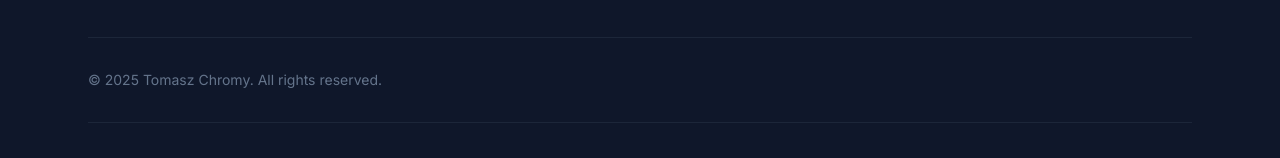
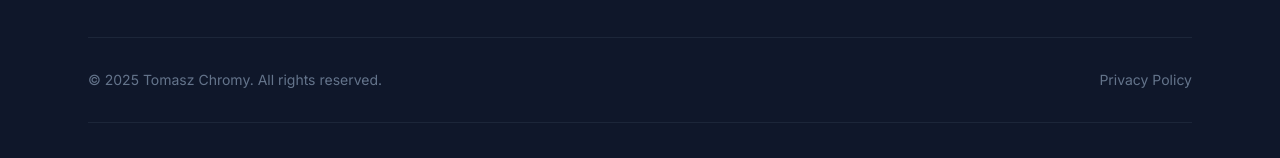
Before and after one commit to TomaszChromy/tomasz-chromy-web, a React (Vite) app: page / in a window 1280 px wide. Shown: the part 11062-11220 px from the top of the page. Built offline with nearby package versions, Linux system fonts and the light colour scheme.

Commit message:
Add custom favicon, og-image, and privacy policy link

```diff
--- a/index.html
+++ b/index.html
@@ -40,9 +40,9 @@
   />
 
   <!-- ============================= -->
-  <!-- FAVICON (Vite domyślny, możesz podmienić plik) -->
+  <!-- FAVICON -->
   <!-- ============================= -->
-  <link rel="icon" type="image/svg+xml" href="/vite.svg" />
+  <link rel="icon" type="image/svg+xml" href="/favicon.svg" />
 
   <!-- ============================= -->
   <!-- Open Graph -->
--- a/src/components/Layout.tsx
+++ b/src/components/Layout.tsx
@@ -232,6 +232,12 @@ const Layout: React.FC<LayoutProps> = ({ children }) => {
             <p className="text-xs sm:text-sm text-cool-400 text-center md:text-left">
               © {new Date().getFullYear()} Tomasz Chromy. {t.footer.rights}
             </p>
+            <a
+              href="#privacy"
+              className="text-xs sm:text-sm text-cool-400 hover:text-accent-blue transition-colors"
+            >
+              {t.footer.privacyPolicy}
+            </a>
           </div>
 
           {/* DISCLAIMER - fixed at bottom with same style as logo */}
--- a/src/i18n/translations.ts
+++ b/src/i18n/translations.ts
@@ -168,6 +168,7 @@ export const translations = {
       rights: 'All rights reserved.',
       disclaimer: 'This website was created for training purposes only and does not constitute a commercial offer.',
       bio: "Full-stack developer passionate about creating beautiful, functional web experiences. Let's turn your ideas into reality.",
+      privacyPolicy: 'Privacy Policy',
     },
 
     // For Whom
@@ -438,6 +439,7 @@ export const translations = {
       rights: 'Wszelkie prawa zastrzeżone.',
       disclaimer: 'Ta strona została stworzona wyłącznie w celach szkoleniowych i nie stanowi oferty handlowej.',
       bio: 'Full-stack developer z pasją do tworzenia pięknych, funkcjonalnych stron internetowych. Zamieńmy Twoje pomysły w rzeczywistość.',
+      privacyPolicy: 'Polityka Prywatności',
     },
 
     // For Whom
@@ -708,6 +710,7 @@ export const translations = {
       rights: 'Alle rechten voorbehouden.',
       disclaimer: 'Deze website is uitsluitend gemaakt voor trainingsdoeleinden en vormt geen commercieel aanbod.',
       bio: 'Full-stack developer met passie voor het creëren van mooie, functionele webervaringen. Laten we jouw ideeën werkelijkheid maken.',
+      privacyPolicy: 'Privacybeleid',
     },
 
     // For Whom
```
Also changed, not shown: public/favicon.svg (added), public/og-image.jpg (added).
